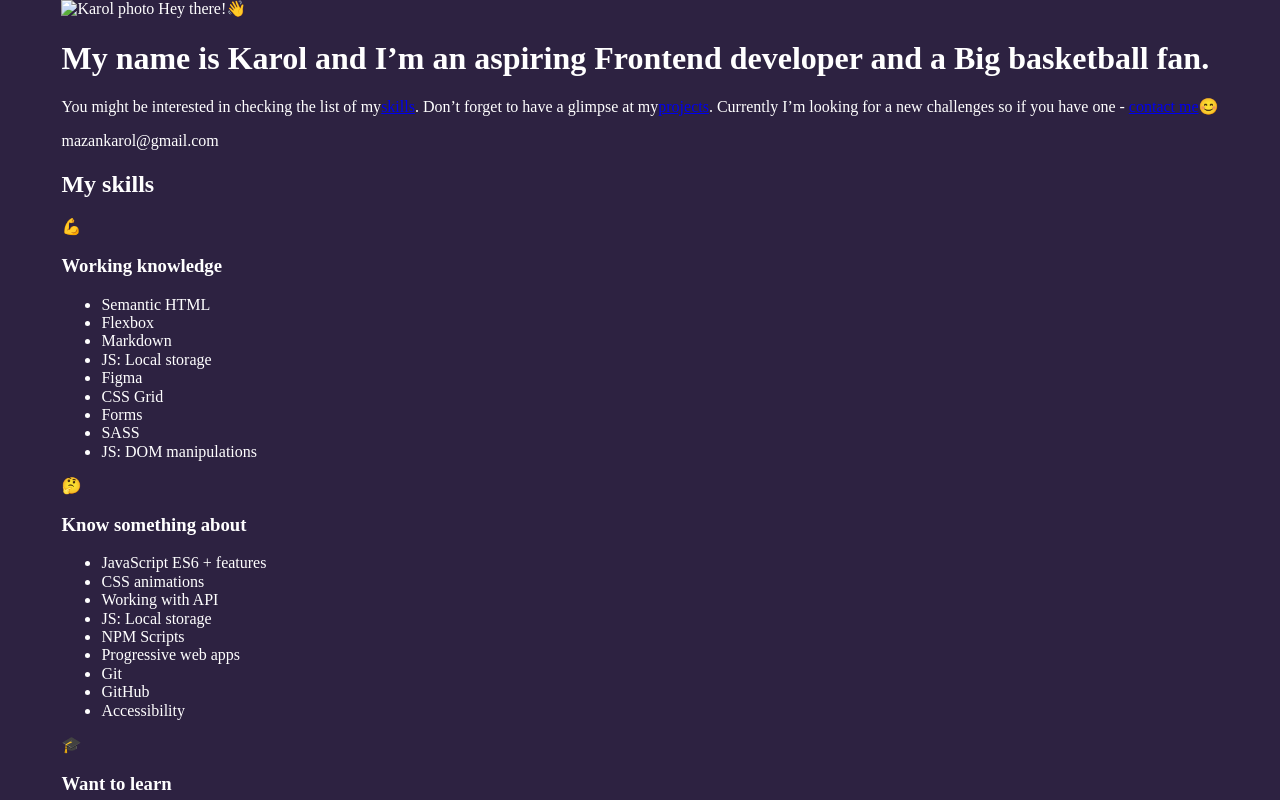
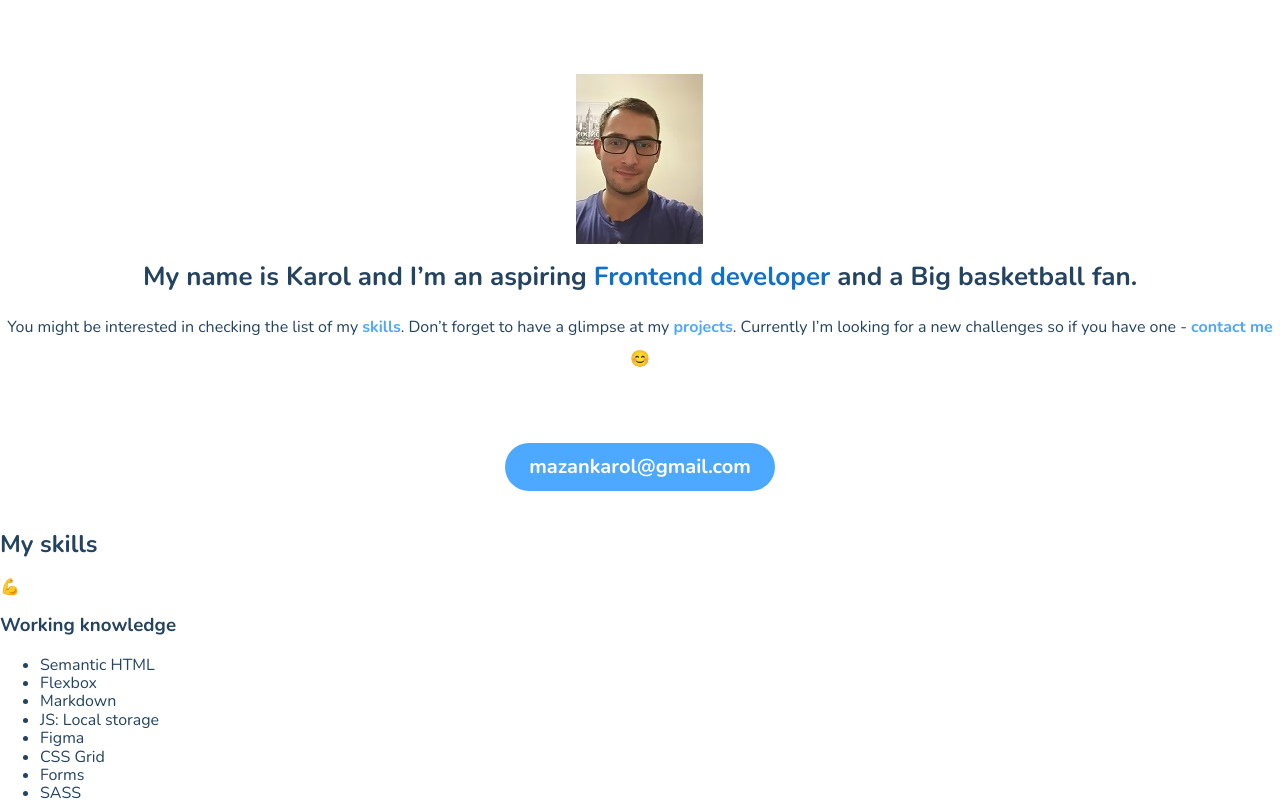
Before and after one commit to KarolMazan/KarolMazan.github.io, a website built with webpack: page src/pages/index.html in a window 1280 px wide. Shown: the top 800 px of the page. Built offline with nearby package versions, Linux system fonts and the light colour scheme.

Commit message:
hero styles

```diff
--- a/src/pages/index.html
+++ b/src/pages/index.html
@@ -21,8 +21,8 @@
 <body>
   <main>
     <section class="hero">
-      <div class="hero__image-container">
-        <img alt="Karol photo">
+      <div class="hero__image--container">
+        <img src="../assets/img/awatar.jpg" alt="Karol photo">
         <span class="hero__hello">Hey there!👋</span>
 
       </div>
@@ -31,8 +31,8 @@
             developer</span> and a Big basketball fan.
         </h1>
         <p class="hero__paragraph">
-          You might be interested in checking the list of my<a href="#skills">skills</a>. Don’t forget to have a glimpse
-          at my<a href="#projects">projects</a>. Currently I’m looking for a new challenges so if you have one - <a
+          You might be interested in checking the list of my <a class="hero__link" href="#skills">skills</a>. Don’t forget to have a glimpse
+          at my <a class="hero__link" href="#projects">projects</a>. Currently I’m looking for a new challenges so if you have one - <a class="hero__link"
             href="#contact">contact me</a>😊
         </p>
         <p class="hero__contact" href="mailto:mazankarol@gmail.com">mazankarol@gmail.com</p>
--- a/src/scss/_variables.scss
+++ b/src/scss/_variables.scss
@@ -1 +1,4 @@
-$wtf: #2D2241;
+$blue: #1070CA;
+$lightBlue: #4DA8FF;
+$textDark: #234361;
+$text: #425A70;
--- a/src/scss/main.scss
+++ b/src/scss/main.scss
@@ -1,13 +1,18 @@
 @import "~normalize.css";
-
+@import "modules/hero.scss";
 @import "_variables";
 @import "modules/hello.scss";
+@import url('https://fonts.googleapis.com/css2?family=Nunito:wght@300;600;700&family=Roboto+Mono:wght@400;700&display=swap');
+
+html {
+  box-sizing: border-box;
+}
+
+*, *:after, *:before {
+  box-sizing: inherit;
+}
 
 body {
-  background: $wtf;
-  color: #fff;
-  display: flex;
-  align-items: center;
-  justify-content: center;
-  min-height: 100vh;
+  font-family: Nunito;
+  color: $textDark;
 }
--- /dev/null
+++ b/src/scss/modules/hero.scss
@@ -0,0 +1,58 @@
+@import "_variables";
+
+.hero {
+    padding: 74px 0 0 0;
+    &__contact {
+        border-radius: 64px;
+        color: white;
+        background: $lightBlue;
+        display: inline-block;
+        padding: 4px 24px;
+        text-decoration: none;
+        font-weight: bold;
+        font-size: 20px;
+        line-height: 40px;
+    }
+    &__description {
+        font-weight: 300;
+        font-size: 16px;
+        line-height: 32px;
+        text-align: center;
+    }
+    &__paragraph {
+        font-weight: 300;
+        font-size: 16px;
+        line-height: 32px;
+        text-align: center;
+        margin-bottom: 48px;
+    }
+    &__image {
+        box-sizing: content-box;
+        width: 96px;
+        height: 96px;
+        border-radius: 50%;
+        border: 16px solid;
+    }
+    &__image--container {
+        display: flex;
+        align-items: center;
+        justify-content: center;
+    }
+    &__header {
+        font-size: 26px;
+        line-height: 32px;
+        text-align: center;
+        color: $textDark;
+    }
+    &__hello {
+        display: none;
+    }
+    &__link {
+        font-weight: bold;
+        color: $lightBlue;
+        text-decoration: none;
+    }
+    &__special {
+        color: $blue;
+    }
+}
```
Also changed, not shown: src/assets/img/awatar.jpg (added).
